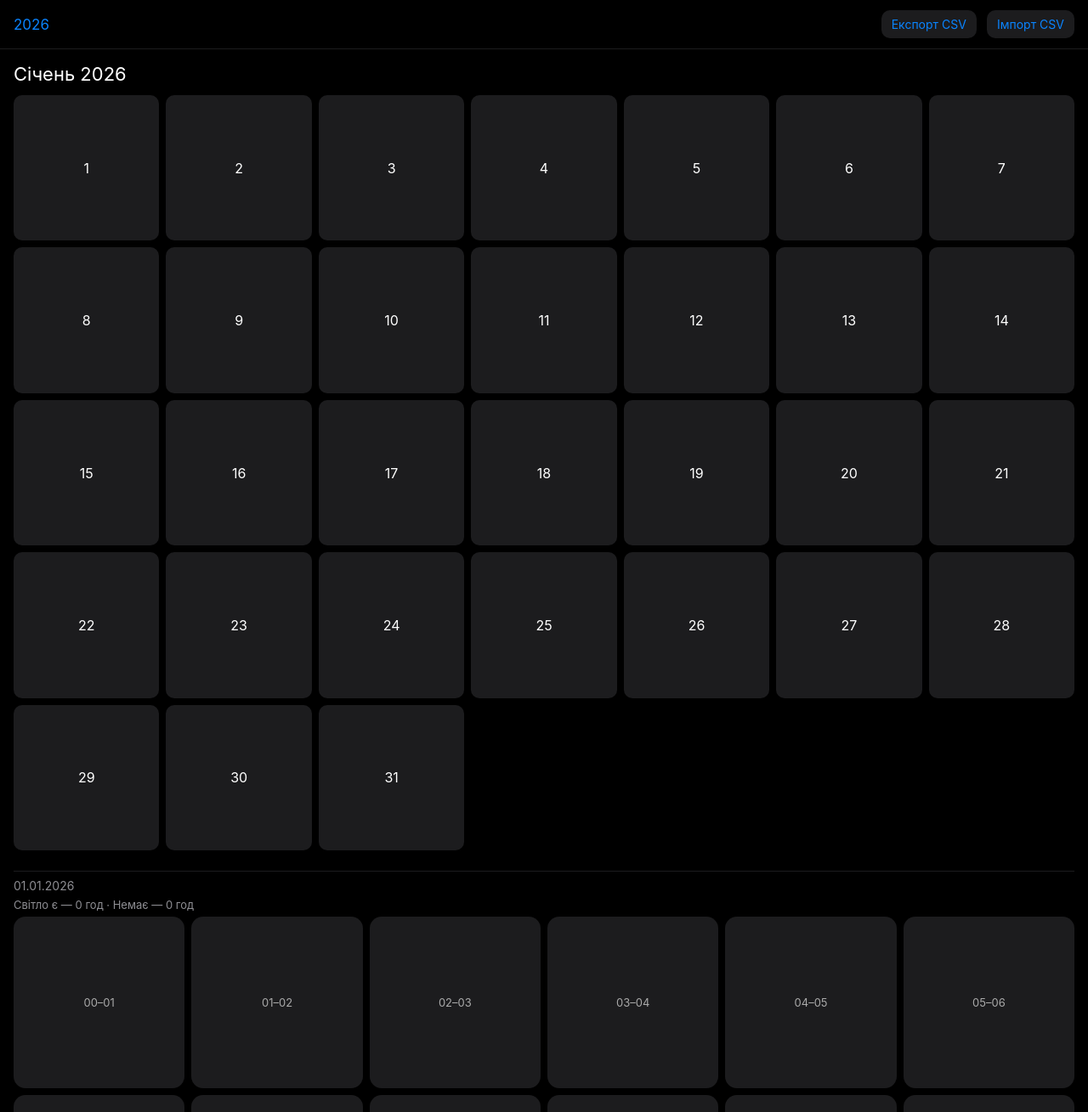
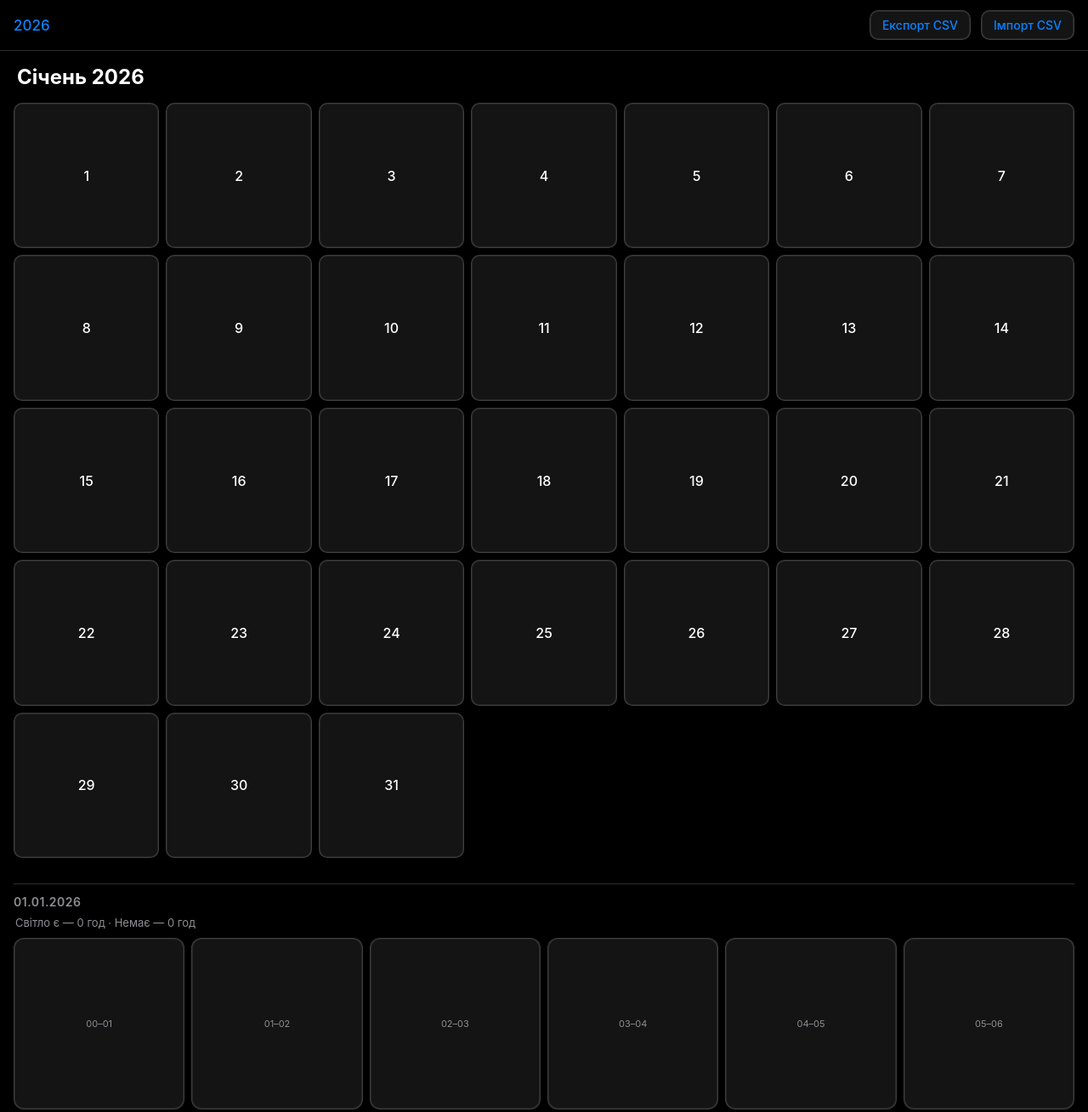
Before and after one commit to vitalykotenko/light-tracker, a plain HTML site: page index.html in a window 1280 px wide. Shown: the top 1309 px of the page at 85% size. Drawn offline with Linux system fonts and the light colour scheme.

Commit message:
Update index.html

```diff
--- a/index.html
+++ b/index.html
@@ -2,25 +2,46 @@
 <html lang="uk">
 <head>
 <meta charset="UTF-8">
-<meta name="viewport" content="width=device-width, initial-scale=1.0">
+<meta name="viewport" content="width=device-width, initial-scale=1.0, maximum-scale=1.0, user-scalable=no">
 <title>Облік світла</title>
 
 <meta name="apple-mobile-web-app-capable" content="yes">
-<meta name="apple-mobile-web-app-status-bar-style" content="black">
+<meta name="apple-mobile-web-app-status-bar-style" content="black-translucent">
 <meta name="theme-color" content="#000000">
 
 <link rel="apple-touch-icon" href="Icon light-tracker 2.png">
 <link rel="icon" type="image/png" sizes="180x180" href="Icon light-tracker 2.png">
 
 <style>
+:root {
+  --bg: #000;
+  --glass: rgba(28, 28, 30, 0.72);
+  --glass-light: rgba(58, 58, 60, 0.55);
+  --stroke: rgba(255, 255, 255, 0.18);
+  --stroke-soft: rgba(255, 255, 255, 0.08);
+  --accent: #0A84FF;
+  --radius: 14px;
+}
+
 body {
   margin: 0;
   font-family: -apple-system, BlinkMacSystemFont, system-ui;
-  background: #000;
+  background: var(--bg);
   color: #fff;
+  -webkit-user-select: none;
+  user-select: none;
 }
 
 .hidden { display: none; }
+
+/* ===== GLASS BASE ===== */
+.btn, .list-item, .day, .hour {
+  background: var(--glass);
+  backdrop-filter: blur(26px);
+  -webkit-backdrop-filter: blur(26px);
+  border: 1px solid var(--stroke);
+  box-shadow: inset 0 0 0 1px var(--stroke-soft);
+}
 
 /* ===== HEADER ===== */
 .header {
@@ -28,12 +49,18 @@ body {
   align-items: center;
   justify-content: space-between;
   padding: 12px 16px;
-  border-bottom: 1px solid #1c1c1e;
+  border-bottom: 1px solid var(--stroke);
+  background: rgba(0,0,0,0.5);
+  backdrop-filter: blur(10px);
+  position: sticky;
+  top: 0;
+  z-index: 100;
 }
 
 .nav-btn {
-  color: #0a84ff;
+  color: var(--accent);
   font-size: 17px;
+  font-weight: 500;
 }
 
 .actions {
@@ -42,28 +69,31 @@ body {
 }
 
 .btn {
-  padding: 8px 12px;
+  padding: 8px 14px;
   border-radius: 10px;
-  background: #1c1c1e;
-  color: #0a84ff;
+  color: var(--accent);
   font-size: 14px;
+  font-weight: 500;
 }
+.btn:active { transform: scale(0.96); }
 
 .container { padding: 16px; }
 
 /* ===== LIST ===== */
 .list-item {
-  padding: 14px;
-  border-radius: 12px;
-  background: #1c1c1e;
-  margin-bottom: 8px;
+  padding: 16px;
+  border-radius: var(--radius);
+  margin-bottom: 10px;
   font-size: 17px;
 }
+.list-item:active { background: var(--glass-light); }
 
 /* ===== MONTH GRID ===== */
 .month-title {
-  font-size: 22px;
-  margin-bottom: 12px;
+  font-size: 24px;
+  font-weight: 700;
+  margin-bottom: 16px;
+  padding-left: 4px;
 }
 
 .grid-calendar {
@@ -75,13 +105,19 @@ body {
 .day {
   aspect-ratio: 1;
   border-radius: 10px;
-  background: #1c1c1e;
   display: flex;
   align-items: center;
   justify-content: center;
+  font-weight: 500;
+  transition: all 0.2s;
 }
 
-.day.filled { background: #1c2a3a; }
+/* ФІКС: Більш синій колір як у таймері Work Timer */
+.day.filled {
+  background: rgba(10, 132, 255, 0.35);
+  border-color: rgba(10, 132, 255, 0.65);
+  box-shadow: 0 0 15px rgba(10, 132, 255, 0.3);
+}
 
 /* ===== HOURS ===== */
 .grid-hours {
@@ -92,31 +128,43 @@ body {
 
 .hour {
   aspect-ratio: 1;
-  border-radius: 14px;
-  background: #1c1c1e;
+  border-radius: 12px;
   display: flex;
   align-items: center;
   justify-content: center;
-  font-size: 13px;
-  color: #aaa;
+  font-size: 11px;
+  color: #8E8E93;
 }
 
-.hour.red { background: #b3261e; color: #fff; }
-.hour.green { background: #1fa14a; color: #fff; }
+.hour.red {
+  background: rgba(255, 69, 58, 0.25);
+  border-color: rgba(255, 69, 58, 0.5);
+  color: #FF453A;
+}
+
+.hour.green {
+  background: rgba(48, 209, 88, 0.25);
+  border-color: rgba(48, 209, 88, 0.5);
+  color: #30D158;
+}
 
 /* ===== MONTH TIMELINE ===== */
 .day-separator {
-  margin: 24px 0 6px;
-  padding-top: 8px;
-  border-top: 1px solid #1c1c1e;
-  color: #8e8e93;
+  margin: 30px 0 8px;
+  padding-top: 12px;
+  border-top: 1px solid var(--stroke);
+  color: #8E8E93;
   font-size: 14px;
+  font-weight: 600;
+  text-transform: uppercase;
+  letter-spacing: 0.5px;
 }
 
 .day-summary {
   font-size: 13px;
   color: #8e8e93;
-  margin-bottom: 6px;
+  margin-bottom: 10px;
+  padding-left: 2px;
 }
 
 input[type="file"] { display: none; }
@@ -139,6 +187,7 @@ input[type="file"] { display: none; }
 <div id="dayView" class="container hidden"></div>
 
 <script>
+/* JS без змін логіки */
 const YEARS = [2026, 2027];
 const MONTHS = ["Січень","Лютий","Березень","Квітень","Травень","Червень",
                 "Липень","Серпень","Вересень","Жовтень","Листопад","Грудень"];
```
